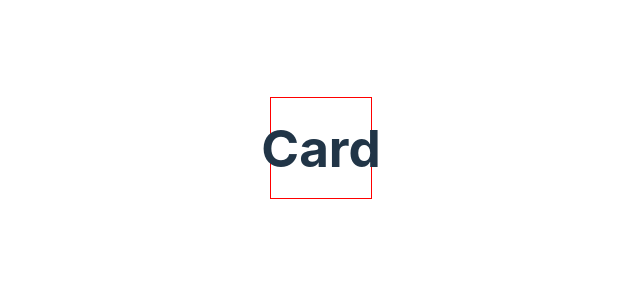
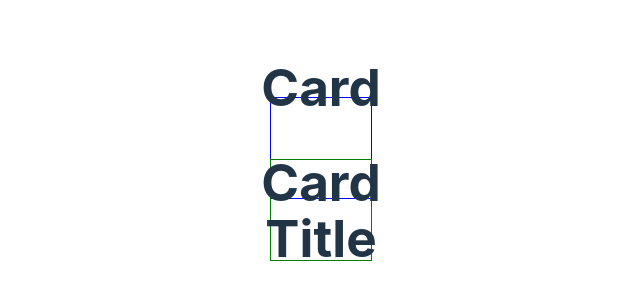
Before and after one commit to CodeCraft-LTDA/react18-quarto-estilizacao-vite, a React (Vite) app: page / in a window 1280 px wide. Shown: the part 252-552 px from the top of the page, without its empty margins (319-959 px from the left). Built offline with nearby package versions, Linux system fonts and the light colour scheme.

Commit message:
aula 51 usando o CSS module

```diff
--- /dev/null
+++ b/src/components/Card/Card.module.css
@@ -0,0 +1,11 @@
+.container {
+    display: flex;
+    flex-direction: column;
+    align-items: center;
+    justify-content: center;
+    width: 100px;
+    height: 100px;
+    border: 1px solid blue;
+    margin: 10px;
+    cursor: pointer;
+}
--- a/src/components/Card/index.tsx
+++ b/src/components/Card/index.tsx
@@ -1,11 +1,15 @@
 // import styles from "./styles"
-import "./Card.css"
+// import "./Card.css"
+import { CardTitle } from "../CardTitle"
+import styles from "./Card.module.css"
 
 export const Card = () => {
     return (
         // <div style={styles.container}>
-        <div id="container">
+        // <div id="container">
+        <div className={styles.container}>
             <h1>Card</h1>
+            <CardTitle />
         </div>
     )
 }
--- /dev/null
+++ b/src/components/CardTitle/CardTitle.module.css
@@ -0,0 +1,11 @@
+.container {
+    display: flex;
+    flex-direction: column;
+    align-items: center;
+    justify-content: center;
+    width: 100px;
+    height: 100px;
+    border: 1px solid green;
+    margin: 10px;
+    cursor: pointer;
+}
--- /dev/null
+++ b/src/components/CardTitle/index.tsx
@@ -0,0 +1,9 @@
+import styles from "./CardTitle.module.css";
+
+export const CardTitle = () => {
+    return (
+        <div className={styles.container}>
+            <h1>Card Title</h1>
+        </div>
+    )
+}
```
